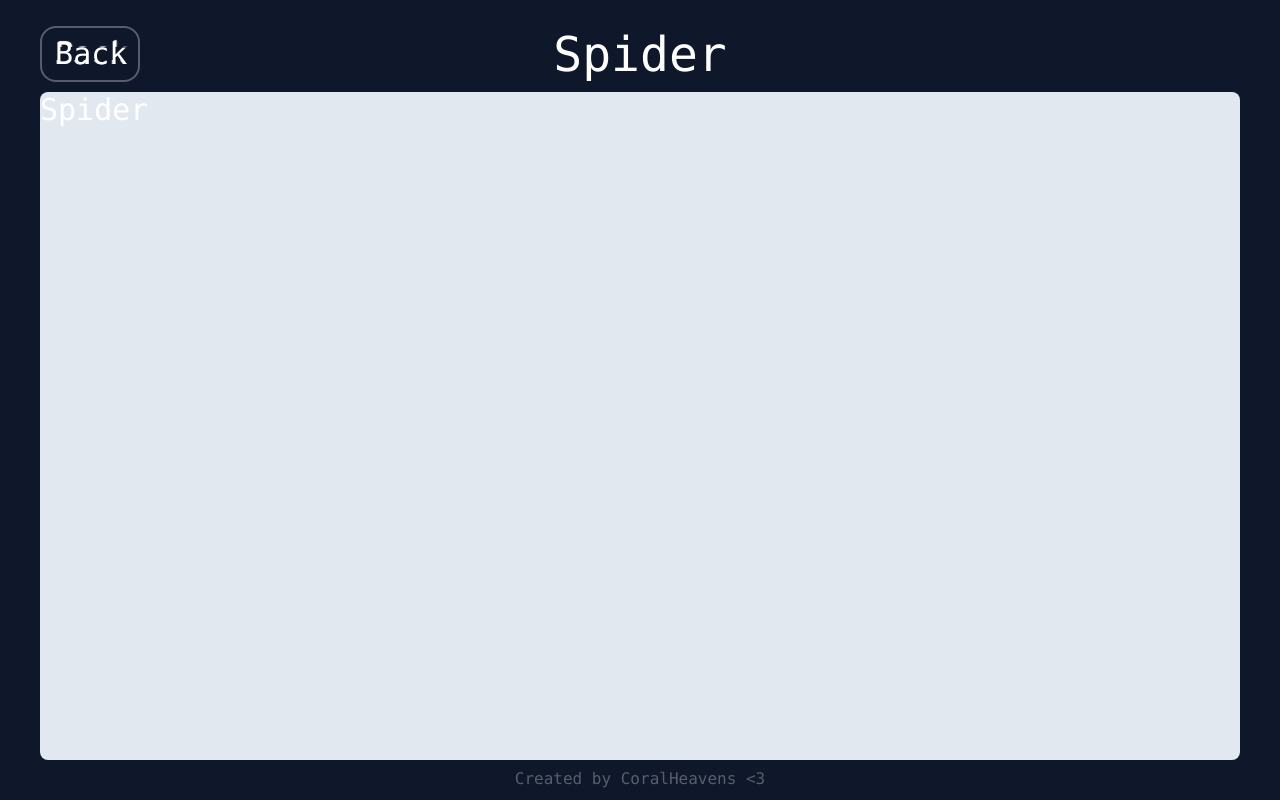
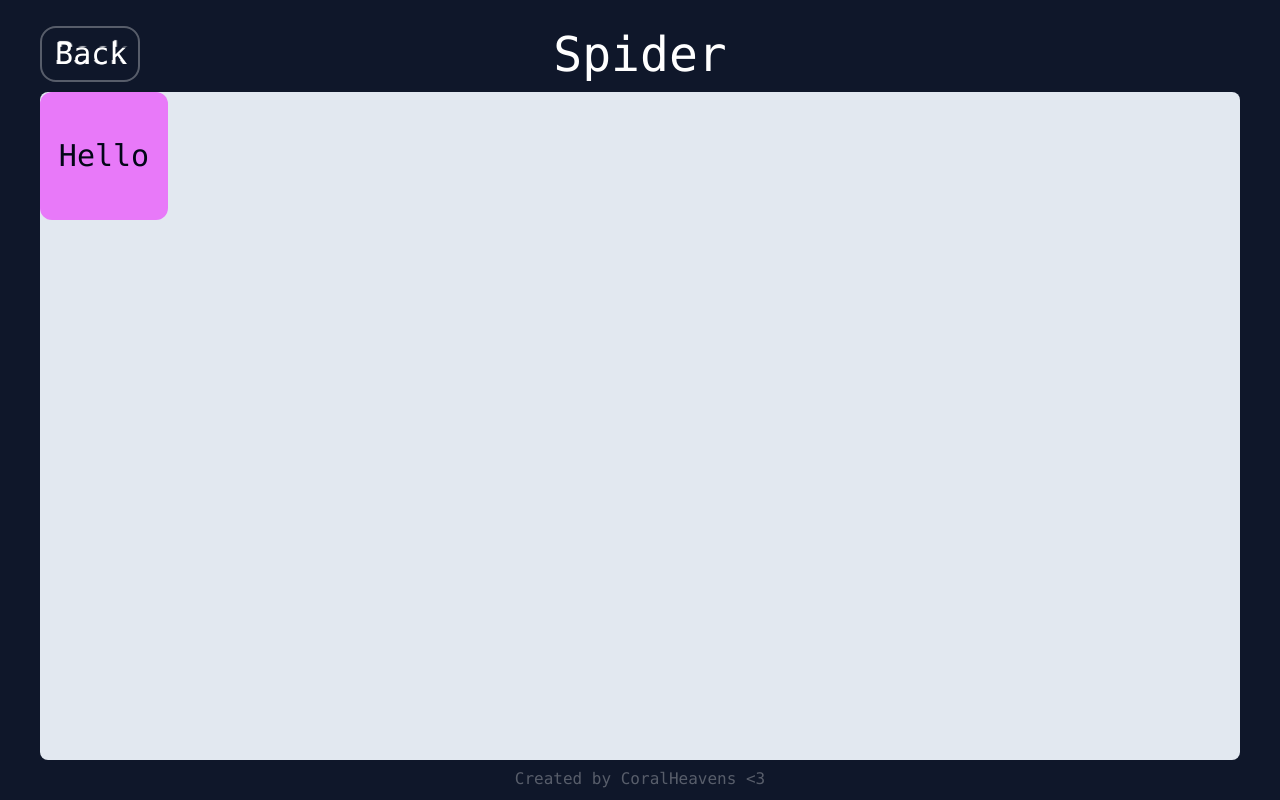
Before and after one commit to CoralHeavens/solid-solitaire, a React (Create React App) app: page / in a window 1280 px wide. Both pictures are taken after a click on the button "Spider". Built offline with nearby package versions, Linux system fonts and the light colour scheme.

Commit message:
Added card dragging

```diff
--- /dev/null
+++ b/src/components/CardEngine/CardWrapper.jsx
@@ -0,0 +1,69 @@
+import React, { useCallback, useLayoutEffect, useRef, useState } from "react";
+import { zeroPoint } from "./constants";
+import { alignOffsetToBorder } from "./helpers";
+
+const cardOffset = {
+    x: 0,
+    y: 10,
+}
+
+const CardWrapper = ({
+    stage,
+    children
+}) => {
+    const cardRef = useRef();
+    const [cardSize, updateCardSize] = useState(zeroPoint);
+
+    const [offset, updateOffset] = useState(stage.offset);
+    const [isActive, updateIsActive] = useState(false);
+
+    useLayoutEffect(() => {
+        updateOffset(stage.offset);
+
+        const { width, height } = cardRef.current.getBoundingClientRect();
+        updateCardSize({
+            x: width,
+            y: height,
+        })
+    }, [stage.offset, cardRef])
+
+    const getAxis = useCallback((e) => {
+        updateOffset({x: e.clientX, y: e.clientY})
+    }, [])
+
+    const getOffset = (axis) => {
+        return alignOffsetToBorder({
+            size: stage.size[axis],
+            offset: offset[axis] - stage.offset[axis] - (cardSize[axis] / 2 + cardOffset[axis]),
+            cardOffset: cardSize[axis],
+        });
+    }
+
+    return (
+        <div
+            ref={cardRef}
+            style={{
+                left: getOffset('x'),
+                top: getOffset('y'),
+            }}
+            className={[
+                'bg-fuchsia-400 rounded-xl w-32 h-32 flex justify-center items-center p-10 absolute',
+                isActive ? 'cursor-none' : 'cursor-pointer',
+            ].filter(item => item).join(' ')}
+            onClick={(e) => {
+                if (isActive) {
+                    document.removeEventListener('mousemove', getAxis);
+                    updateIsActive(false);
+                } else {
+                    getAxis(e)
+                    document.addEventListener('mousemove', getAxis);
+                    updateIsActive(true);
+                };
+            }}
+        >
+            {children}
+        </div>
+    )
+}
+
+export default CardWrapper;
--- /dev/null
+++ b/src/components/CardEngine/StageWrapper.jsx
@@ -0,0 +1,52 @@
+import React, { useLayoutEffect, useRef, useState } from "react";
+import CardWrapper from "./CardWrapper";
+import { defaultCardSet, zeroPoint } from "./constants";
+
+const StageWrapper = ({
+    className,
+    cards = defaultCardSet,
+    children,
+}) => {
+    const stageRef = useRef();
+
+    const [stage, updateStage] = useState({
+        offset: zeroPoint,
+        size: zeroPoint,
+    });
+
+    useLayoutEffect(() => {
+        const { top, left, width, height } = stageRef.current.getBoundingClientRect();
+        updateStage({
+            offset: {
+                x: left,
+                y: top,
+            },
+            size: {
+                x: width,
+                y: height,
+            }
+
+        })
+    }, [stageRef])
+
+    return (
+        <section
+            ref={stageRef}
+            className={[
+                'relative overflow-hidden',
+                className,
+            ].filter(item => item).join(' ')}
+        >
+            {cards.map(({ id }) => (
+                <CardWrapper
+                    key={id}
+                    stage={stage}
+                >
+                    {children}
+                </CardWrapper>
+            ))}
+        </section>
+    )
+}
+
+export default StageWrapper;
--- /dev/null
+++ b/src/components/CardEngine/constants.js
@@ -0,0 +1,10 @@
+export const zeroPoint = {
+    x: 0,
+    y: 0,
+};
+
+export const defaultCardSet = [
+    {
+        id: 'testCard'
+    }
+];
--- /dev/null
+++ b/src/components/CardEngine/helpers.js
@@ -0,0 +1,11 @@
+const getMin = (a, b) => a <= b ? a : b;
+
+const getMax = (a, b) => a >= b ? a : b;
+
+export const alignOffsetToBorder = ({
+    size, offset, cardOffset,
+}) => (
+    offset > (size / 2)
+        ? getMin(size - cardOffset, offset)
+        : getMax(offset, 0)
+)
--- a/src/components/Spider.jsx
+++ b/src/components/Spider.jsx
@@ -1,10 +1,13 @@
 import React from "react";
+import StageWrapper from "./CardEngine/StageWrapper";
 
 const Spider = () => {
     return (
-        <section className="field bg-slate-200">
-            Spider
-        </section>
+        <StageWrapper className={'field bg-slate-200'}>
+            <div>
+                Hello
+            </div>
+        </StageWrapper>
     )
 }
 
--- a/tailwind.config.js
+++ b/tailwind.config.js
@@ -1,6 +1,6 @@
 /** @type {import('tailwindcss').Config} */
 module.exports = {
-  content: ["./src/*.jsx", "./src/**/*.jsx"],
+  content: ["./src/*.jsx", "./src/**/*.jsx", "./src/**/**/*.jsx"],
   theme: {
     extend: {},
   },
```
